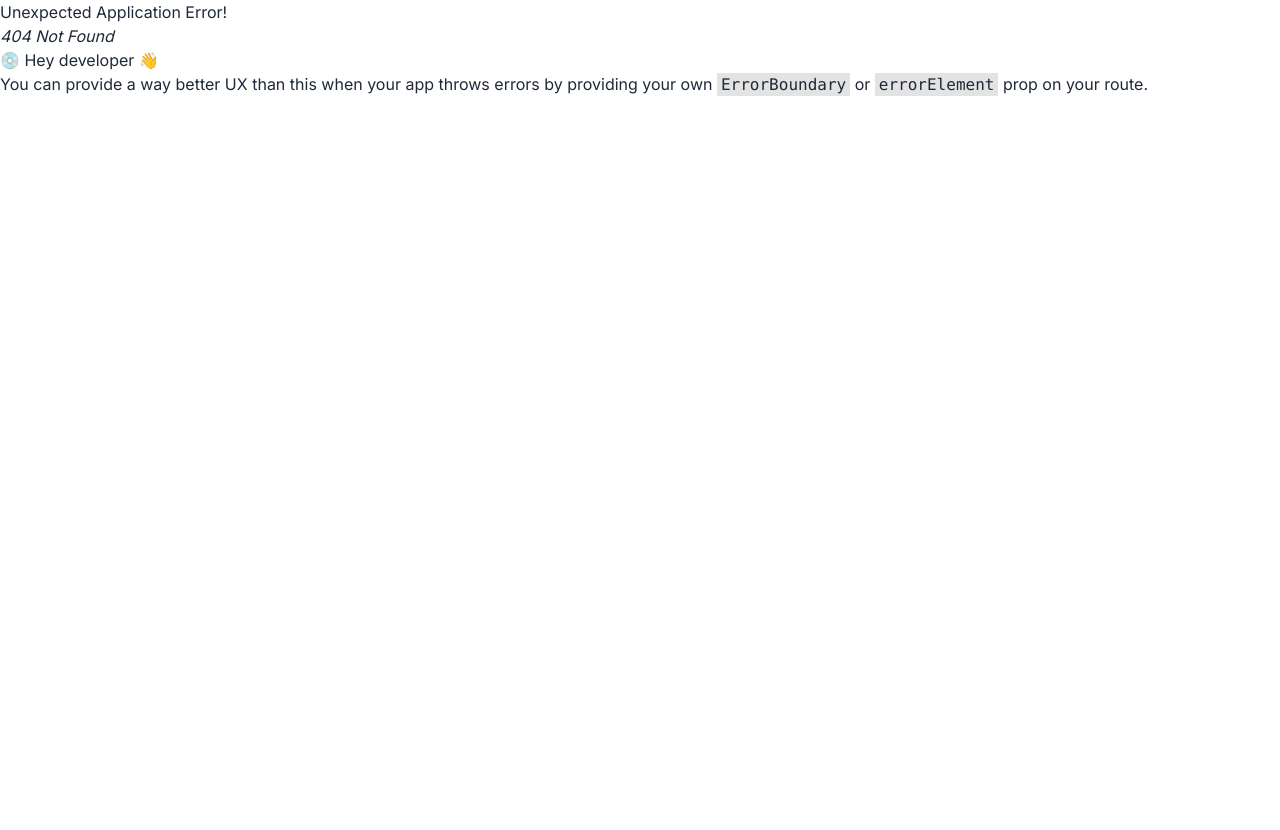
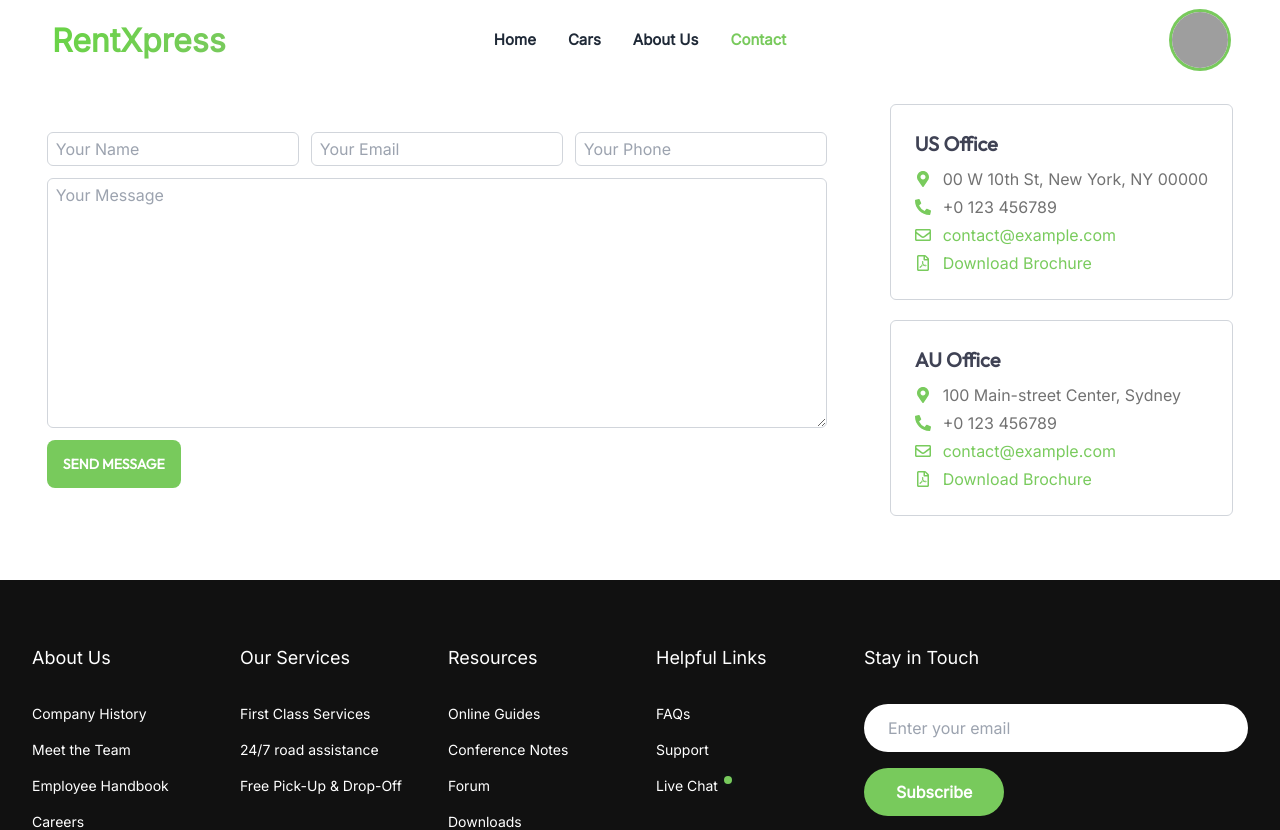
Before and after one commit to Mutah3r/rent-xpress-client, a React (Vite) app: page /contact in a window 1280 px wide. Before the commit this address had no page. Shown: the top 830 px of the page. Before the commit the page ends 800 px from the top, so only its background shows below. Built offline with nearby package versions, Linux system fonts and the light colour scheme; grey boxes are pictures that could not be loaded.

Commit message:
add contact page

```diff
--- /dev/null
+++ b/src/pages/contact/ContactUs.jsx
@@ -0,0 +1,39 @@
+import { FaMapMarkerAlt, FaPhoneAlt, FaRegEnvelope, FaRegFilePdf } from "react-icons/fa"
+
+const ContactUs = () => {
+    return (
+        <section className="p-6 mb-10 flex flex-col gap-10 lg:flex-row lg:justify-evenly lg:items-center">
+            <form className="flex flex-col gap-3">
+                <div className="grid grd-cols-1 md:grid-cols-3 gap-3">
+                    <input className="border border-gray-300 rounded-md px-2 py-1 text-[#727272]" type="text" name="name" id="name" placeholder="Your Name" required />
+                    <input className="border border-gray-300 rounded-md px-2 py-1 text-[#727272]" type="email" name="email" id="email" placeholder="Your Email" required />
+                    <input className="border border-gray-300 rounded-md px-2 py-1 text-[#727272]" type="tel" name="phone" id="phone" placeholder="Your Phone" required />
+                </div>
+                <textarea required placeholder="Your Message" className="w-full border border-gray-300 rounded-md px-2 py-1 text-[#727272]" name="message" id="message" cols="30" rows="10"></textarea>
+                <input className="button-primary self-start" type="submit" value="Send Message" />
+            </form>
+            <div className="flex flex-col gap-5">
+                <div className="border border-gray-300 rounded-md p-6">
+                    <h2 className="mb-2 title-font text-[#3F4254] text-[20px] font-semibold">US Office</h2>
+                    <div className="flex flex-col gap-1">
+                        <h3 className="flex items-center gap-3 text-[#727272]"><FaMapMarkerAlt className="text-primary" /> 00 W 10th St, New York, NY 00000</h3>
+                        <h3 className="flex items-center gap-3 text-[#727272]"><FaPhoneAlt className="text-primary" /> +0 123 456789</h3>
+                        <h3 className="flex items-center gap-3 text-primary cursor-pointer"><FaRegEnvelope className="text-primary" /> contact@example.com</h3>
+                        <h3 className="flex items-center gap-3 text-primary cursor-pointer"><FaRegFilePdf className="text-primary" /> Download Brochure</h3>
+                    </div>
+                </div>
+                <div className="border border-gray-300 rounded-md p-6">
+                    <h2 className="mb-2 title-font text-[#3F4254] text-[20px] font-semibold">AU Office</h2>
+                    <div className="flex flex-col gap-1">
+                        <h3 className="flex items-center gap-3 text-[#727272]"><FaMapMarkerAlt className="text-primary" /> 100 Main-street Center, Sydney</h3>
+                        <h3 className="flex items-center gap-3 text-[#727272]"><FaPhoneAlt className="text-primary" /> +0 123 456789</h3>
+                        <h3 className="flex items-center gap-3 text-primary cursor-pointer"><FaRegEnvelope className="text-primary" /> contact@example.com</h3>
+                        <h3 className="flex items-center gap-3 text-primary cursor-pointer"><FaRegFilePdf className="text-primary" /> Download Brochure</h3>
+                    </div>
+                </div>
+            </div>
+        </section>
+    );
+};
+
+export default ContactUs;
--- a/src/routes/Routes.jsx
+++ b/src/routes/Routes.jsx
@@ -4,6 +4,7 @@ import Home from "../pages/home/Home";
 import Cars from "../pages/cars/Cars";
 import SingleCar from "../pages/singleCar/SingleCar";
 import AboutUs from "../pages/about/AboutUs";
+import ContactUs from "../pages/contact/ContactUs";
 
 const router = createBrowserRouter([
     {
@@ -25,6 +26,10 @@ const router = createBrowserRouter([
             {
                 path: '/about',
                 element: <AboutUs />
+            },
+            {
+                path: '/contact',
+                element: <ContactUs />
             }
         ]
     }
```
